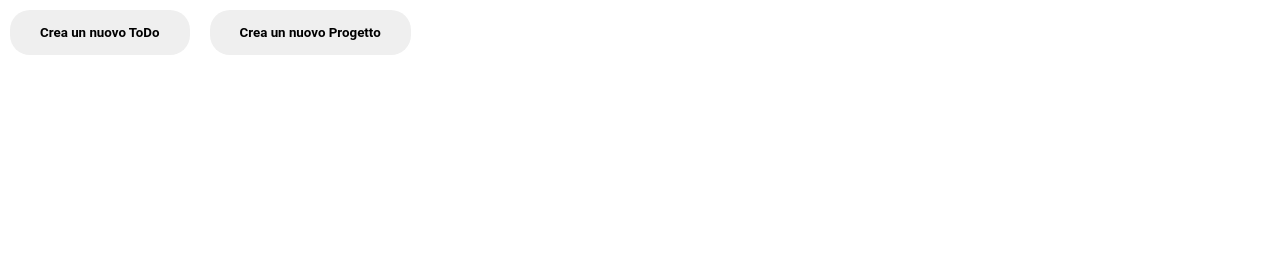
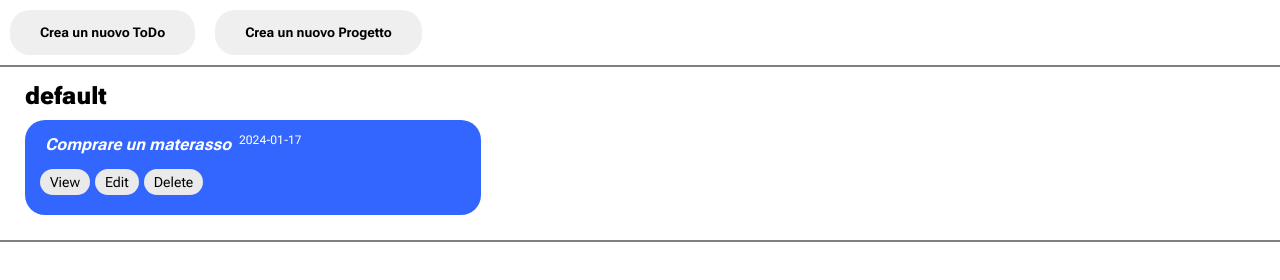
Before and after one commit to nicolanapa/todo-list, a website built with webpack: page dist/index.html in a window 1280 px wide. Built offline with nearby package versions, Linux system fonts and the light colour scheme.

Commit message:
Added showDefaultProject() function that appends the default project and todo, added checkPriority() to check priority and change its style. Added allButtons(), only delete button works. Added some blank functions

```diff
--- a/src/formToDo.js
+++ b/src/formToDo.js
@@ -144,14 +144,14 @@ function addFormDOM(projectNameArray) {
         // PRIORITY Input color
         priorityInput.addEventListener("input", () => {
             if ( priorityInput.value == 1 ) {
-                priorityInput.style.accentColor = "blue";
+                priorityInput.style.accentColor = "#3366FF";
             }
             else if ( priorityInput.value == 2 ) {
-                priorityInput.style.accentColor = "#6495ed";
+                priorityInput.style.accentColor = "#B1CAF6";
 
             }
             else if ( priorityInput.value == 3 ) {
-                priorityInput.style.accentColor = "red";
+                priorityInput.style.accentColor = "#FF6666";
 
             }
             else if ( priorityInput.value == 4 ) {
--- a/src/index.js
+++ b/src/index.js
@@ -2,7 +2,7 @@ import "./style.css";
 import { toDoArray, ToDo, Project, projectNameArray } from "./todoProject";
 import { addFormDOM, getFormValue } from "./formToDo";
 import { addFormProjectDOM, getFormProjectValue } from "./formProject";
-import { showDefaultProject } from "./showProjectToDo";
+import { showDefaultProject, showAllProjects } from "./showProjectToDo";
 //
 //Testare sempre robe con console.log
 //
--- a/src/showProjectToDo.js
+++ b/src/showProjectToDo.js
@@ -1,12 +1,15 @@
+import { toDoArray, projectNameArray } from "./todoProject";
+
 // FIRST Shows the default project
 // SECOND And the other projects (one function about FIRST another about SECOND)
-/*  If project == no todos then only show title of project and add some space
+/*  If project == no todos then only show title of project and add some space (padding)
     for future todos
 */
 // When creating new todo, append it to their head project
 /* When creating new project, append them to the bottom (appends to a
 future new "main container")
 */
+
 /*
     For each todos view only title and duedate
     Make a little button / click the todo
@@ -17,8 +20,98 @@ future new "main container")
     but only make available changing title, description, notes, priority and duedate
     not the project where the todo is (for now)
 */
+let mainContainer = document.querySelector(".main-container");
+
+function checkPriority(newToDoContainer, number) {
+    if ( toDoArray[number][4] == 1 ) {
+        newToDoContainer.style.cssText = "background-color: #3366FF; color: white;";
+    }
+    else if ( toDoArray[number][4] == 2 ) {
+        newToDoContainer.style.cssText = "background-color: #B1CAF6; color: black;";
+    }
+    else if ( toDoArray[number][4] == 3 ) {
+        newToDoContainer.style.cssText = "background-color: #FF6666; color: white;";
+    }
+    else if ( toDoArray[number][4] == 4 ) {
+        newToDoContainer.style.cssText = "background-color: #D7A6A7; color: black;";
+    }
+    else if ( toDoArray[number][4] == 5 ) {
+        newToDoContainer.style.cssText = "background-color: #FFF9C6; color: blue;";
+    }
+}
+
 function showDefaultProject() {
+    let newProjectContainer = document.createElement("div");
+    newProjectContainer.setAttribute("class", "projectContainer");
+    mainContainer.appendChild(newProjectContainer);
+
+    let newProject = document.createElement("h2");
+    newProject.textContent = projectNameArray[0];
+    newProject.setAttribute("class", "projectTitle");
+    newProjectContainer.appendChild(newProject);
+
+    let newToDoContainer = document.createElement("div");//background-color == priority
+    newToDoContainer.setAttribute("class", "toDoContainer");
+    checkPriority(newToDoContainer, 0);
+    newProjectContainer.appendChild(newToDoContainer);
+
+    let titleDueDateContainer = document.createElement("div");
+    titleDueDateContainer.setAttribute("class", "titleDueDateContainer");
+    newToDoContainer.appendChild(titleDueDateContainer);
+
+    let newToDoTitle = document.createElement("h5");
+    newToDoTitle.textContent = toDoArray[0][0];
+    newToDoTitle.setAttribute("class", "toDoTitle");
+    titleDueDateContainer.appendChild(newToDoTitle);
+
+    let newToDoDueDate = document.createElement("p");
+    newToDoDueDate.textContent = toDoArray[0][3];
+    newToDoDueDate.setAttribute("class", "toDoDueDate");
+    titleDueDateContainer.appendChild(newToDoDueDate);
+
+    allButtons(newToDoContainer);
+}
+
+function allButtons(newToDoContainer) {
+    let viewButton = document.createElement("button");
+    viewButton.textContent = "View";
+    viewButton.setAttribute("class", "littleButtons");
+
+    let editButton = document.createElement("button");
+    editButton.textContent = "Edit";
+    editButton.setAttribute("class", "littleButtons");
+
+    let deleteButton = document.createElement("button");
+    deleteButton.textContent = "Delete";
+    deleteButton.setAttribute("class", "littleButtons");
+
+    newToDoContainer.appendChild(viewButton);
+    newToDoContainer.appendChild(editButton);
+    newToDoContainer.appendChild(deleteButton);
+
+    viewButton.addEventListener("click", () => {
+
+    });
+
+    editButton.addEventListener("click", () => {
+
+    });
+
+    deleteButton.addEventListener("click", () => {
+        newToDoContainer.remove();
+    });
+}
+
+showDefaultProject();
+
+function fullViewToDo() {
 
 }
 
-export { showDefaultProject };
+function showAllProjects() {
+
+}
+
+showAllProjects();
+
+export { showDefaultProject, showAllProjects };
--- a/src/style.css
+++ b/src/style.css
@@ -1,5 +1,7 @@
+@import url('https://fonts.googleapis.com/css2?family=Roboto+Flex:opsz,wght@8..144,100;8..144,200;8..144,300;8..144,400;8..144,500;8..144,600;8..144,700;8..144,800;8..144,900;8..144,1000&display=swap');
+
 * {
-    font-family: roboto, system-ui;
+    font-family: "Roboto Flex", roboto, system-ui;
     padding: 0;
     margin: 0;
 }
@@ -41,7 +43,7 @@ input[type="range"] {
     text-align: center;
     border-style: none;
     border-radius: 20px;
-    width: 20%;
+    width: calc(20% + 10px);
 }
 
 #formShowButton,
@@ -62,3 +64,50 @@ input[type="range"] {
     width: 150px;
     align-self: center;
 }
+
+.projectContainer {
+    padding: 15px 25px 25px 25px;
+    border-top: 2px solid gray;
+    border-bottom: 2px solid gray;
+}
+
+.toDoContainer {
+    border-radius: 20px;
+    margin-top: 10px;
+    padding: 15px 20px 20px 20px;
+    width: calc(20% + 170px);
+}
+
+.titleDueDateContainer {
+    display: flex;
+}
+
+.projectTitle {
+    font-weight: 850;
+}
+
+.toDoTitle {
+    font-style: italic;
+    font-size: calc(1rem + 0.5px);
+    padding: 0 10px 0 0;
+}
+
+.toDoDueDate {
+    font-size: calc(1rem - 4px);
+    margin: -2px;
+}
+
+.littleButtons {
+    background-color: rgb(234, 234, 234);
+    font-size: calc(1rem - 2px);
+    padding: 5px 10px;
+    margin: 15px 10px 0 -5px;
+    border-style: none;
+    border-radius: 20px;
+    color: black;
+}
+
+.littleButtons:active {
+    background-color: rgb(186, 186, 186);
+    color: rgb(28, 25, 25);
+}
--- a/src/todoProject.js
+++ b/src/todoProject.js
@@ -61,7 +61,7 @@ function defultProject() { //Progetto e ToDo di defualt
 function testProject1() { //Progetto e ToDo di defualt
     let projectTest1 = new Project("test1");
     let ToDoTest1 = new ToDo("Prendersi un albero", "Regalo di natale per se stessi",
-    "Albero normale se si riesce", "2024-12-25", "4", "default1");
+    "Albero normale se si riesce", "2024-12-25", "4", "test1");
     //console.log(projectDefault);
     console.log(ToDoTest1);
 }
```
Also changed, not shown: dist/main.js.
